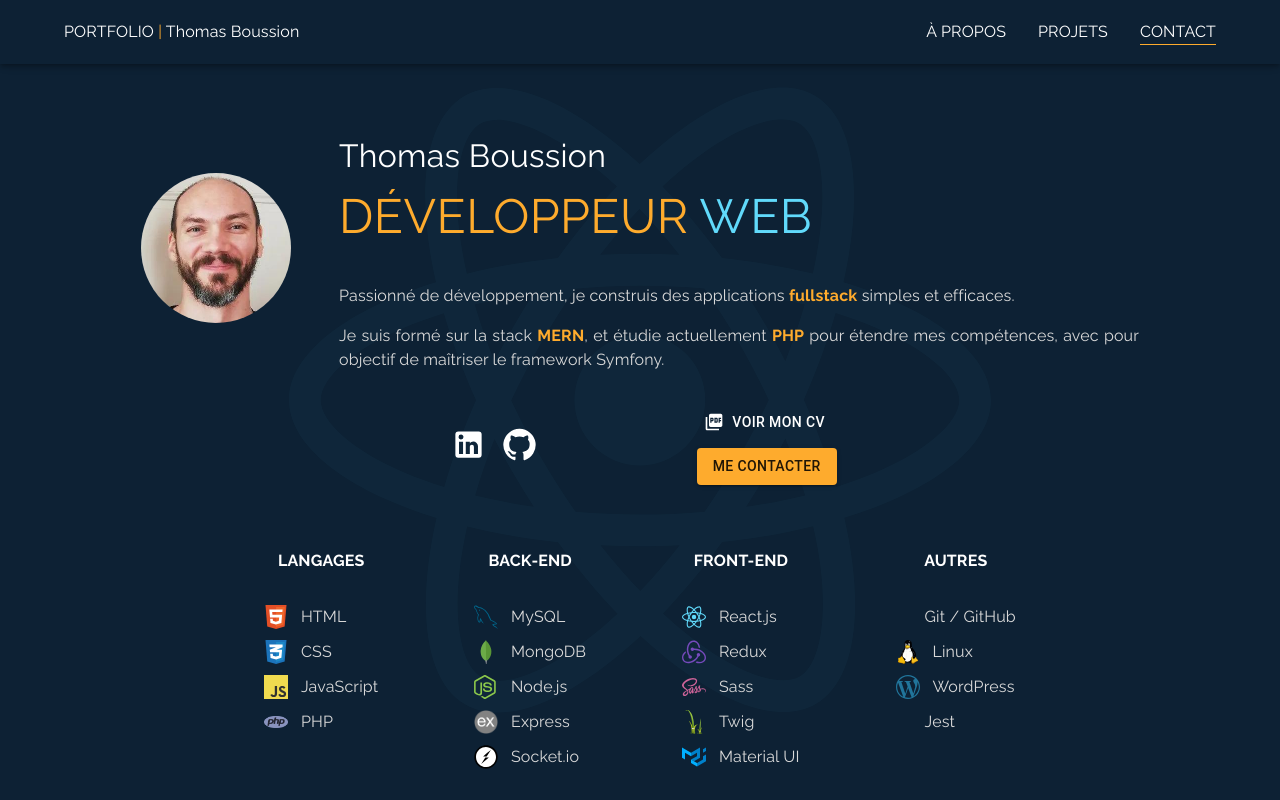
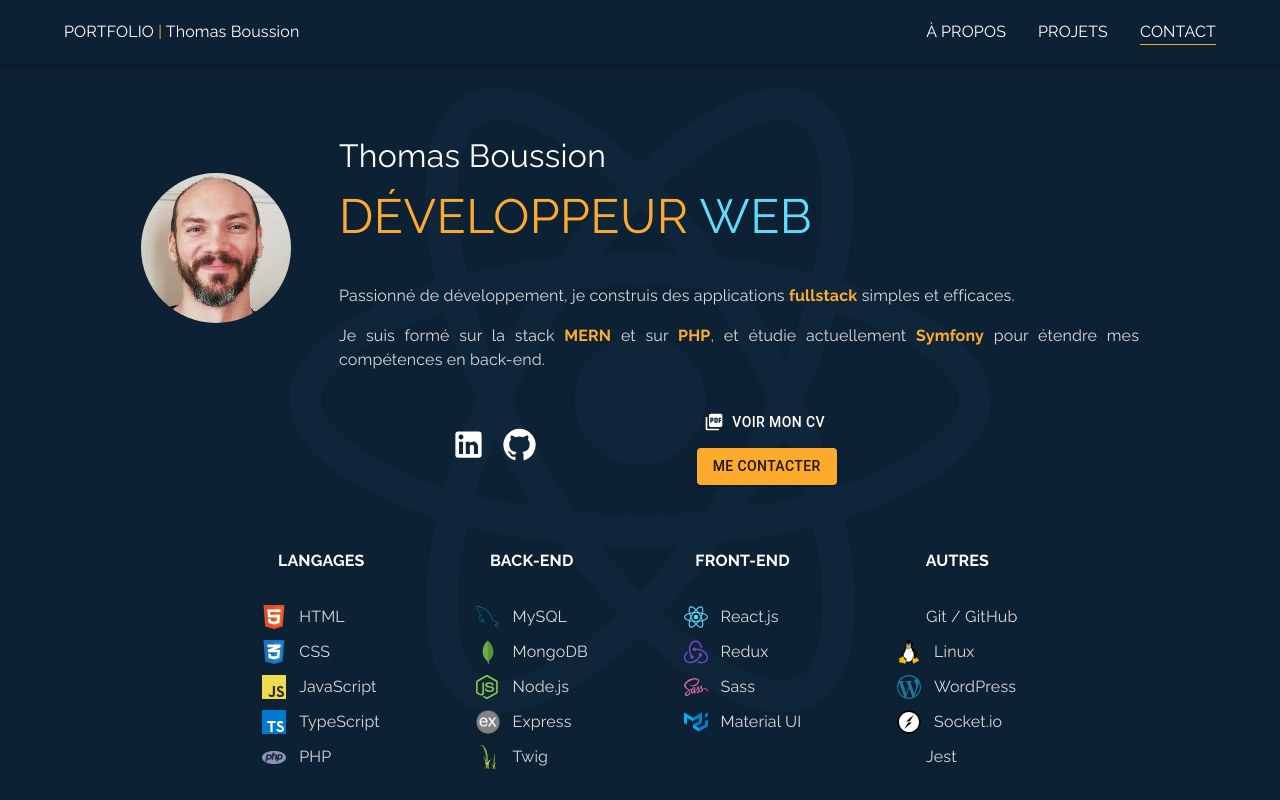
Before and after one commit to TomDvpmt/Portfolio-React_Front-end, a React (Create React App) app: page / in a window 1280 px wide. Built offline with nearby package versions, Linux system fonts and the light colour scheme; no server answers; some icons are missing.

Commit message:
modified: techs

```diff
--- a/src/assets/data/techs.js
+++ b/src/assets/data/techs.js
@@ -1,19 +1,20 @@
-import { ReactComponent as ReactLogo } from "../img/techs/logo-react.svg";
 import { ReactComponent as CSSLogo } from "../img/techs/logo-css3.svg";
+import { ReactComponent as GitLogo } from "../img/techs/logo-git.svg";
 import { ReactComponent as HTMLLogo } from "../img/techs/logo-html5.svg";
 import { ReactComponent as JavaScriptLogo } from "../img/techs/logo-javascript.svg";
-import { ReactComponent as NodeJsLogo } from "../img/techs/logo-nodejs.svg";
-import { ReactComponent as GitLogo } from "../img/techs/logo-git.svg";
-import { ReactComponent as SassLogo } from "../img/techs/logo-sass.svg";
+import { ReactComponent as JestLogo } from "../img/techs/logo-jest.svg";
+import { ReactComponent as LinuxLogo } from "../img/techs/logo-linux.svg";
+import { ReactComponent as MaterialUILogo } from "../img/techs/logo-materialUI.svg";
 import { ReactComponent as MongoDBLogo } from "../img/techs/logo-mongodb.svg";
 import { ReactComponent as MySQLLogo } from "../img/techs/logo-mysql.svg";
+import { ReactComponent as NodeJsLogo } from "../img/techs/logo-nodejs.svg";
+import { ReactComponent as ReactLogo } from "../img/techs/logo-react.svg";
 import { ReactComponent as ReduxLogo } from "../img/techs/logo-redux.svg";
-import { ReactComponent as MaterialUILogo } from "../img/techs/logo-materialUI.svg";
+import { ReactComponent as SassLogo } from "../img/techs/logo-sass.svg";
 import { ReactComponent as SocketIoLogo } from "../img/techs/logo-socket-io.svg";
-import { ReactComponent as LinuxLogo } from "../img/techs/logo-linux.svg";
+import { ReactComponent as TwigLogo } from "../img/techs/logo-twig.svg";
+import { ReactComponent as TypescriptLogo } from "../img/techs/logo-typescript.svg";
 import { ReactComponent as WordPressLogo } from "../img/techs/logo-wordpress.svg";
-import { ReactComponent as JestLogo } from "../img/techs/logo-jest.svg";
-import { ReactComponent as TwigLogo } from "../img/techs/logo-twig.svg";
 // import { ReactComponent as JWTLogo } from "../img/techs/logo-jwt.svg";
 import phpLogo from "../img/techs/logo-php.png";
 import expressLogo from "../img/techs/logo-expressjs.png";
@@ -38,6 +39,11 @@ const ALL_TECHS = [
         label: "JavaScript",
         type: "langages",
         imgElement: <JavaScriptLogo title="JavaScript" />,
+    },
+    {
+        label: "TypeScript",
+        type: "langages",
+        imgElement: <TypescriptLogo title="TypeScript" />,
     },
     {
         label: "PHP",
@@ -83,6 +89,11 @@ const ALL_TECHS = [
             />
         ),
     },
+    {
+        label: "Twig",
+        type: "back-end",
+        imgElement: <TwigLogo title="Twig" />,
+    },
     // {
     //     label: "JWT",
     //     type: "back-end",
@@ -116,11 +127,6 @@ const ALL_TECHS = [
         imgElement: <SassLogo title="Sass" />,
     },
     {
-        label: "Twig",
-        type: "front-end",
-        imgElement: <TwigLogo title="Twig" />,
-    },
-    {
         label: "Material UI",
         type: "front-end",
         imgElement: <MaterialUILogo title="Material UI" />,
@@ -137,7 +143,7 @@ const ALL_TECHS = [
     },
     {
         label: "Socket.io",
-        type: "back-end",
+        type: "autres",
         imgElement: <SocketIoLogo title="Socket.io" />,
     },
     {
--- a/src/sections/About.jsx
+++ b/src/sections/About.jsx
@@ -152,16 +152,22 @@ const About = forwardRef((props, ref) => {
                                     fontWeight="700"
                                     color="secondary">
                                     MERN
+                                </Typography>{" "}
+                                et sur{" "}
+                                <Typography
+                                    component="span"
+                                    fontWeight="700"
+                                    color="secondary">
+                                    PHP
                                 </Typography>
                                 , et étudie actuellement{" "}
                                 <Typography
                                     component="span"
                                     fontWeight="700"
                                     color="secondary">
-                                    PHP
+                                    Symfony
                                 </Typography>{" "}
-                                pour étendre mes compétences, avec pour objectif
-                                de maîtriser le framework Symfony.{" "}
+                                pour étendre mes compétences en back-end.
                             </Typography>
                         </Box>
                     </Box>
```
Also changed, not shown: src/assets/img/techs/logo-typescript.svg (added).
